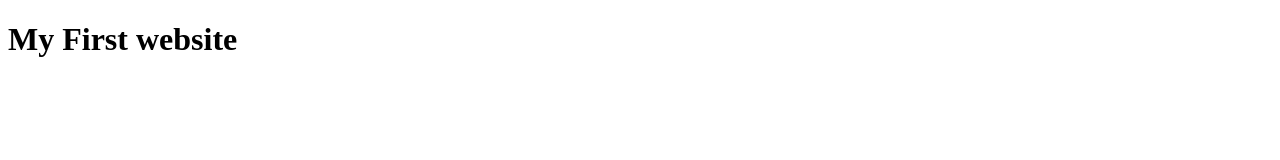
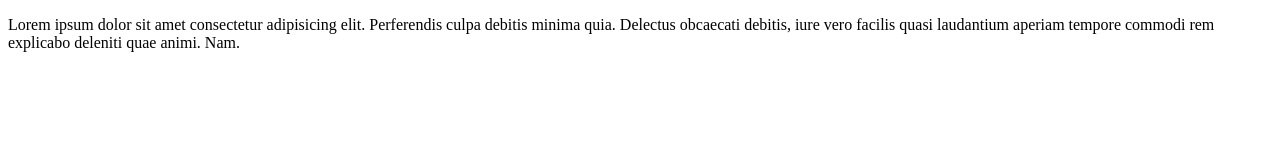
Before and after one commit to abdullah0153757/my-first-website, a plain HTML site: page index.htm in a window 1280 px wide. Drawn offline with Linux system fonts and the light colour scheme.

Commit message:
first commit

```diff
--- a/index.htm
+++ b/index.htm
@@ -6,7 +6,7 @@
     <title>Document</title>
 </head>
 <body>
+    <p>Lorem ipsum dolor sit amet consectetur adipisicing elit. Perferendis culpa debitis minima quia. Delectus obcaecati debitis, iure vero facilis quasi laudantium aperiam tempore commodi rem explicabo deleniti quae animi. Nam.</p>
 
-    <h1>My First website</h1>
 </body>
 </html>
```
Also changed, not shown: 1 other file.
